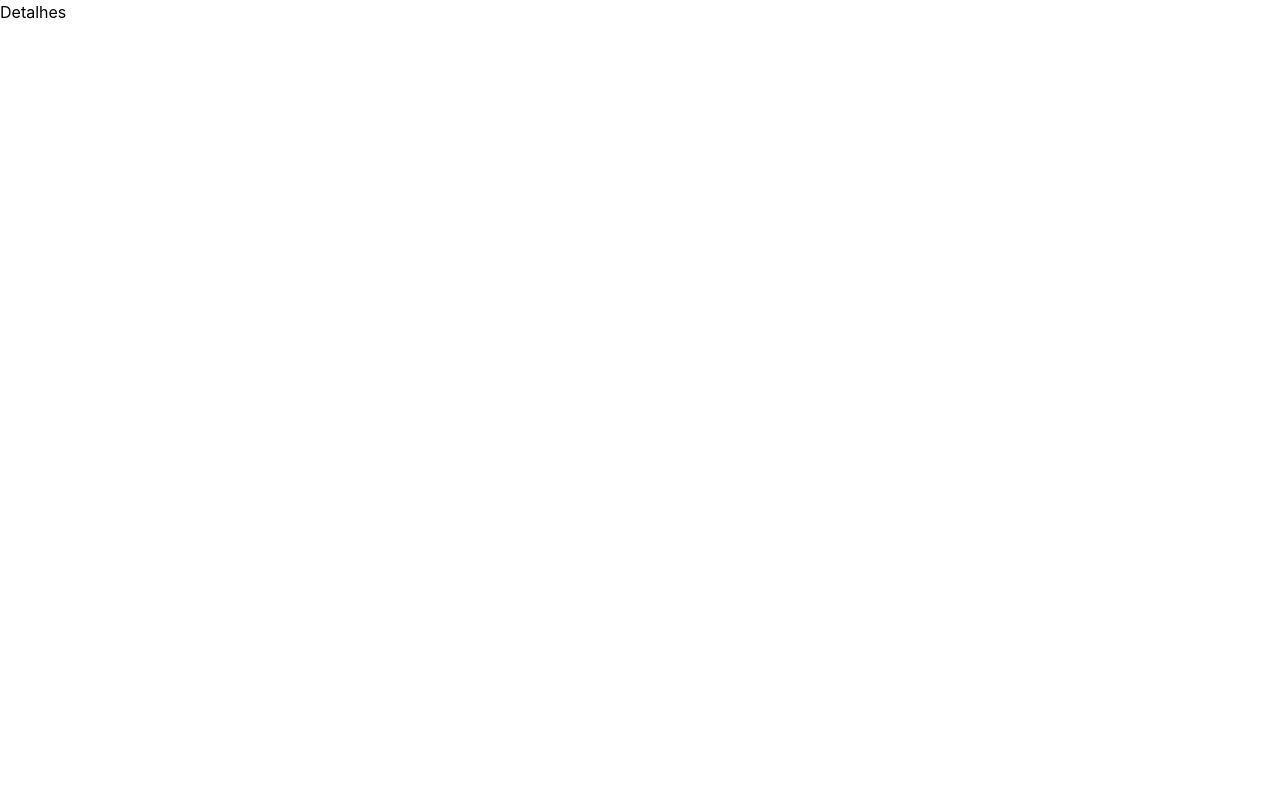
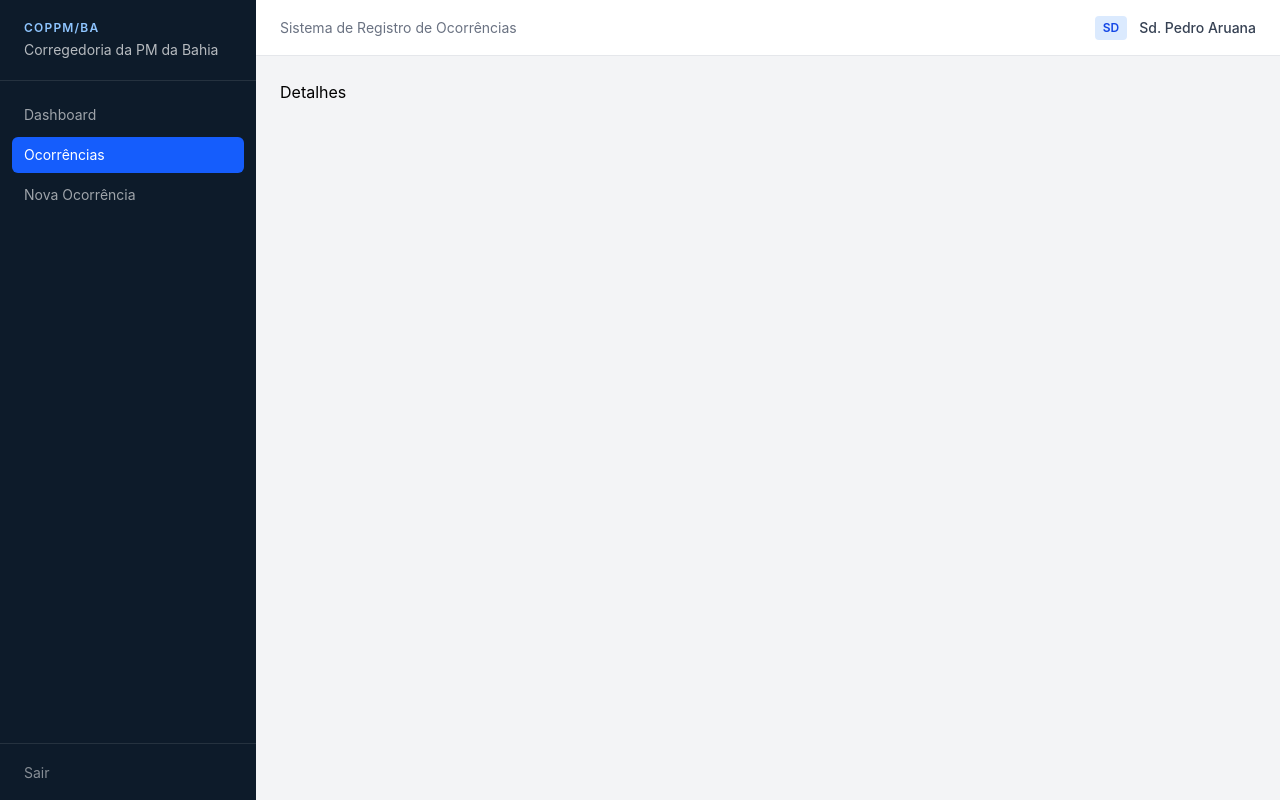
Before and after one commit to Pedroaruana/Corregedoria-PMBA, a React (Vite) app: page /ocorrencias/1 in a window 1280 px wide. Built offline with nearby package versions, Linux system fonts and the light colour scheme.

Commit message:
add sidebar layout e header basico

```diff
--- /dev/null
+++ b/src/components/Header.tsx
@@ -0,0 +1,13 @@
+export function Header() {
+  return (
+    <header className="h-14 bg-white border-b border-gray-200 px-6 flex items-center justify-between">
+      <p className="text-sm text-gray-500">Sistema de Registro de Ocorrências</p>
+      <div className="flex items-center gap-3">
+        <span className="text-xs bg-blue-100 text-blue-700 font-semibold px-2 py-1 rounded">
+          SD
+        </span>
+        <span className="text-sm font-medium text-gray-700">Sd. Pedro Aruana</span>
+      </div>
+    </header>
+  )
+}
--- /dev/null
+++ b/src/layouts/MainLayout.tsx
@@ -0,0 +1,49 @@
+import { NavLink, Outlet } from 'react-router-dom'
+import { Header } from '@/components/Header'
+
+const navItems = [
+  { to: '/dashboard', label: 'Dashboard' },
+  { to: '/ocorrencias', label: 'Ocorrências' },
+  { to: '/ocorrencias/nova', label: 'Nova Ocorrência' },
+]
+
+export function MainLayout() {
+  return (
+    <div className="flex min-h-screen bg-gray-100">
+      <aside className="w-64 bg-[#0d1b2a] text-white flex flex-col">
+        <div className="px-6 py-5 border-b border-white/10">
+          <p className="text-xs font-semibold text-blue-300 uppercase tracking-widest">COPPM/BA</p>
+          <p className="text-sm text-white/70 mt-1">Corregedoria da PM da Bahia</p>
+        </div>
+        <nav className="flex-1 px-3 py-4 flex flex-col gap-1">
+          {navItems.map((item) => (
+            <NavLink
+              key={item.to}
+              to={item.to}
+              className={({ isActive }) =>
+                `px-3 py-2 rounded-md text-sm transition-colors ${
+                  isActive
+                    ? 'bg-blue-600 text-white'
+                    : 'text-white/60 hover:bg-white/10 hover:text-white'
+                }`
+              }
+            >
+              {item.label}
+            </NavLink>
+          ))}
+        </nav>
+        <div className="px-6 py-4 border-t border-white/10">
+          <button className="text-sm text-white/50 hover:text-white transition-colors">
+            Sair
+          </button>
+        </div>
+      </aside>
+      <div className="flex-1 flex flex-col">
+        <Header />
+        <main className="flex-1 p-6">
+          <Outlet />
+        </main>
+      </div>
+    </div>
+  )
+}
--- a/src/routes/index.tsx
+++ b/src/routes/index.tsx
@@ -2,6 +2,7 @@ import { BrowserRouter, Routes, Route, Navigate } from 'react-router-dom'
 import { Login } from '@/pages/Login'
 import { Dashboard } from '@/pages/Dashboard'
 import { Ocorrencias } from '@/pages/Ocorrencias'
+import { MainLayout } from '@/layouts/MainLayout'
 
 export function AppRoutes() {
   return (
@@ -9,10 +10,12 @@ export function AppRoutes() {
       <Routes>
         <Route path="/" element={<Navigate to="/login" replace />} />
         <Route path="/login" element={<Login />} />
-        <Route path="/dashboard" element={<Dashboard />} />
-        <Route path="/ocorrencias" element={<Ocorrencias />} />
-        <Route path="/ocorrencias/nova" element={<div>Nova Ocorrência</div>} />
-        <Route path="/ocorrencias/:id" element={<div>Detalhes</div>} />
+        <Route element={<MainLayout />}>
+          <Route path="/dashboard" element={<Dashboard />} />
+          <Route path="/ocorrencias" element={<Ocorrencias />} />
+          <Route path="/ocorrencias/nova" element={<div>Nova Ocorrência</div>} />
+          <Route path="/ocorrencias/:id" element={<div>Detalhes</div>} />
+        </Route>
         <Route path="*" element={<Navigate to="/login" replace />} />
       </Routes>
     </BrowserRouter>
```
